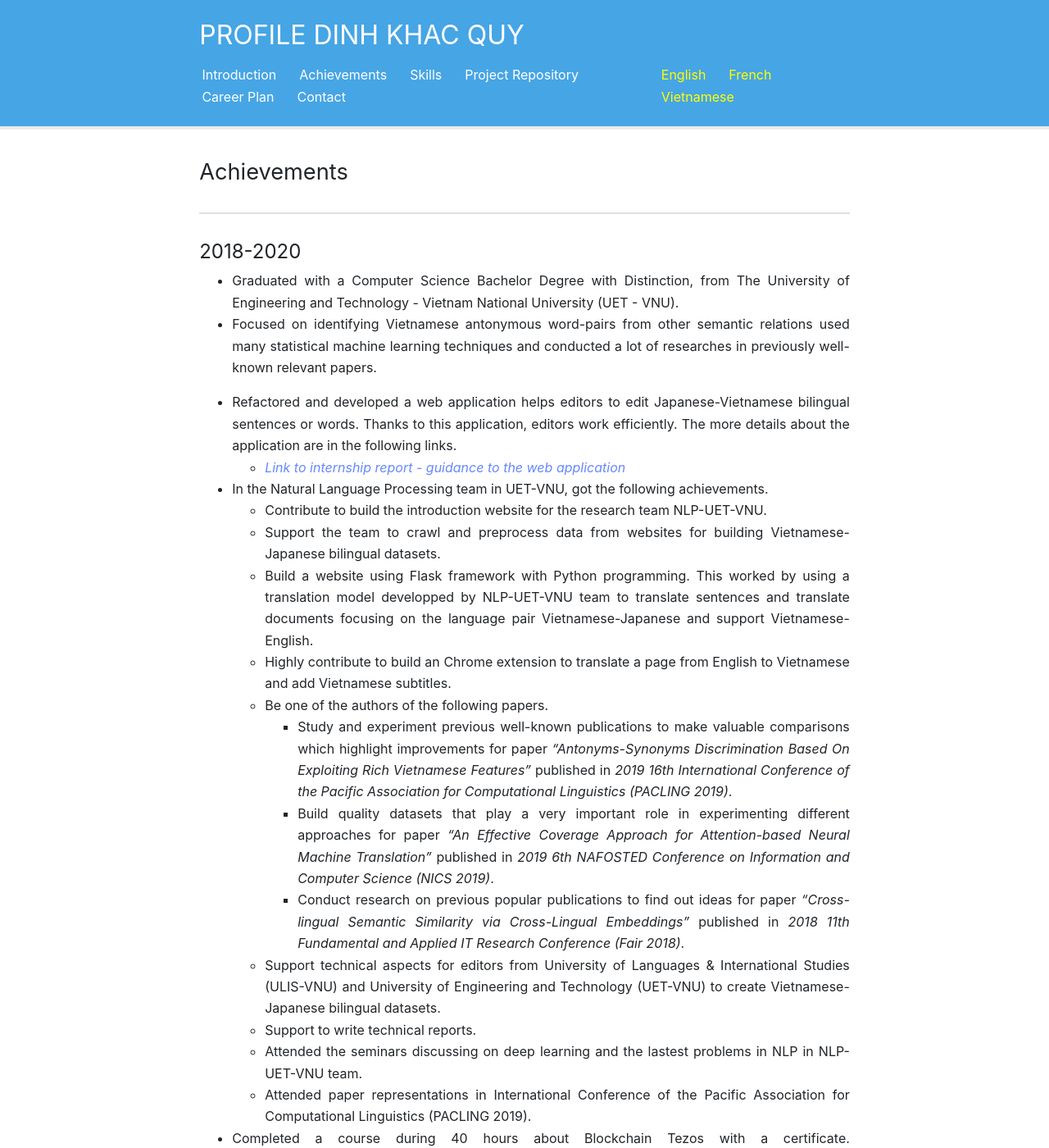
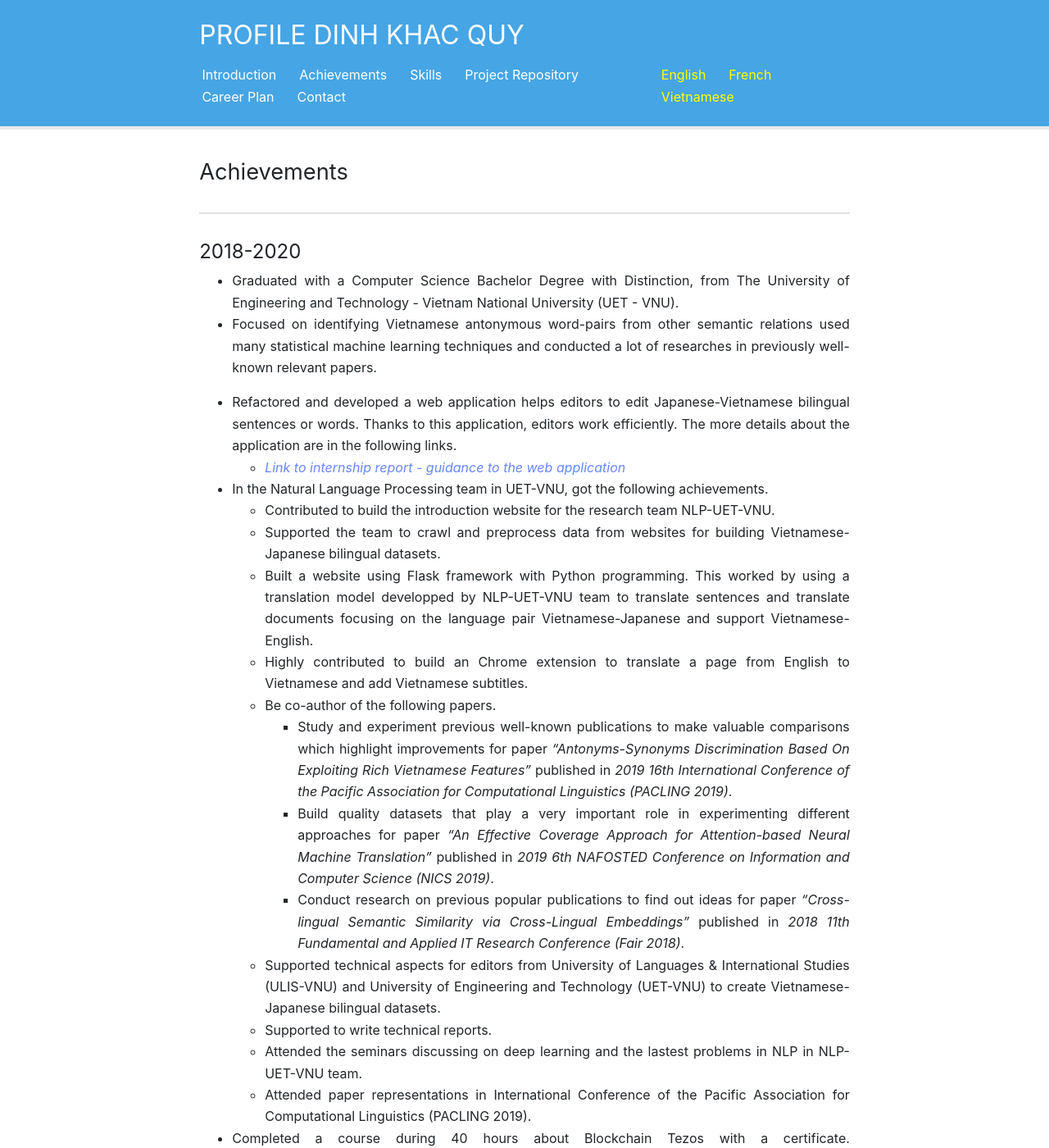
Before and after one commit to KhacQuyDinh/khacquydinh.github.io, a Jekyll site: the page built from en/Achievement.md, in a window 1280 px wide and 1400 px high. Shown: the whole window at 82% size. Built offline with Jekyll 4.4.1, drawn with Linux system fonts in a browser that asks for light colours.

Commit message:
Update Achievement.md

```diff
--- a/en/Achievement.md
+++ b/en/Achievement.md
@@ -16,17 +16,17 @@ order: 1
     * [*Link to internship report - guidance to the web application*](https://drive.google.com/file/d/1Y7XfaogJ1cKG2XfF1Vd-J0flC6VfjQtS/view?usp=sharing){:target="_blank"}
 
 * In the Natural Language Processing team in UET-VNU, got the following achievements.
-    * Contribute to build the introduction website for the research team NLP-UET-VNU.
-    * Support the team to crawl and preprocess data from websites for building Vietnamese-Japanese bilingual datasets.
-    * Build a website using Flask framework with Python programming. This worked by using a translation model developped by NLP-UET-VNU team to translate sentences and translate documents focusing on the language pair Vietnamese-Japanese and support Vietnamese-English.
-    * Highly contribute to build an Chrome extension to translate a page from English to Vietnamese and add Vietnamese subtitles.
-    * Be one of the authors of the following papers.
+    * Contributed to build the introduction website for the research team NLP-UET-VNU.
+    * Supported the team to crawl and preprocess data from websites for building Vietnamese-Japanese bilingual datasets.
+    * Built a website using Flask framework with Python programming. This worked by using a translation model developped by NLP-UET-VNU team to translate sentences and translate documents focusing on the language pair Vietnamese-Japanese and support Vietnamese-English.
+    * Highly contributed to build an Chrome extension to translate a page from English to Vietnamese and add Vietnamese subtitles.
+    * Be co-author of the following papers.
         * Study and experiment previous well-known publications to make valuable comparisons which highlight improvements for paper *"Antonyms-Synonyms Discrimination Based On Exploiting Rich Vietnamese Features"* published in *2019 16th International Conference of the Pacific Association for Computational Linguistics (PACLING 2019)*.
         * Build quality datasets that play a very important role in experimenting different approaches for paper *"An Effective Coverage Approach for Attention-based Neural Machine Translation"* published in *2019 6th NAFOSTED Conference on Information and Computer Science (NICS 2019)*.
         * Conduct research on previous popular publications to find out ideas for paper *"Cross-lingual Semantic Similarity via Cross-Lingual Embeddings"* published in *2018 11th Fundamental and Applied IT Research Conference (Fair 2018)*.
 
-    * Support technical aspects for editors from University of Languages & International Studies (ULIS-VNU) and University of Engineering and Technology (UET-VNU) to create Vietnamese-Japanese bilingual datasets.
-    * Support to write technical reports.
+    * Supported technical aspects for editors from University of Languages & International Studies (ULIS-VNU) and University of Engineering and Technology (UET-VNU) to create Vietnamese-Japanese bilingual datasets.
+    * Supported to write technical reports.
     * Attended the seminars discussing on deep learning and the lastest problems in NLP in NLP-UET-VNU team.
     * Attended paper representations in International Conference of the Pacific Association for Computational Linguistics (PACLING 2019).
 
```
